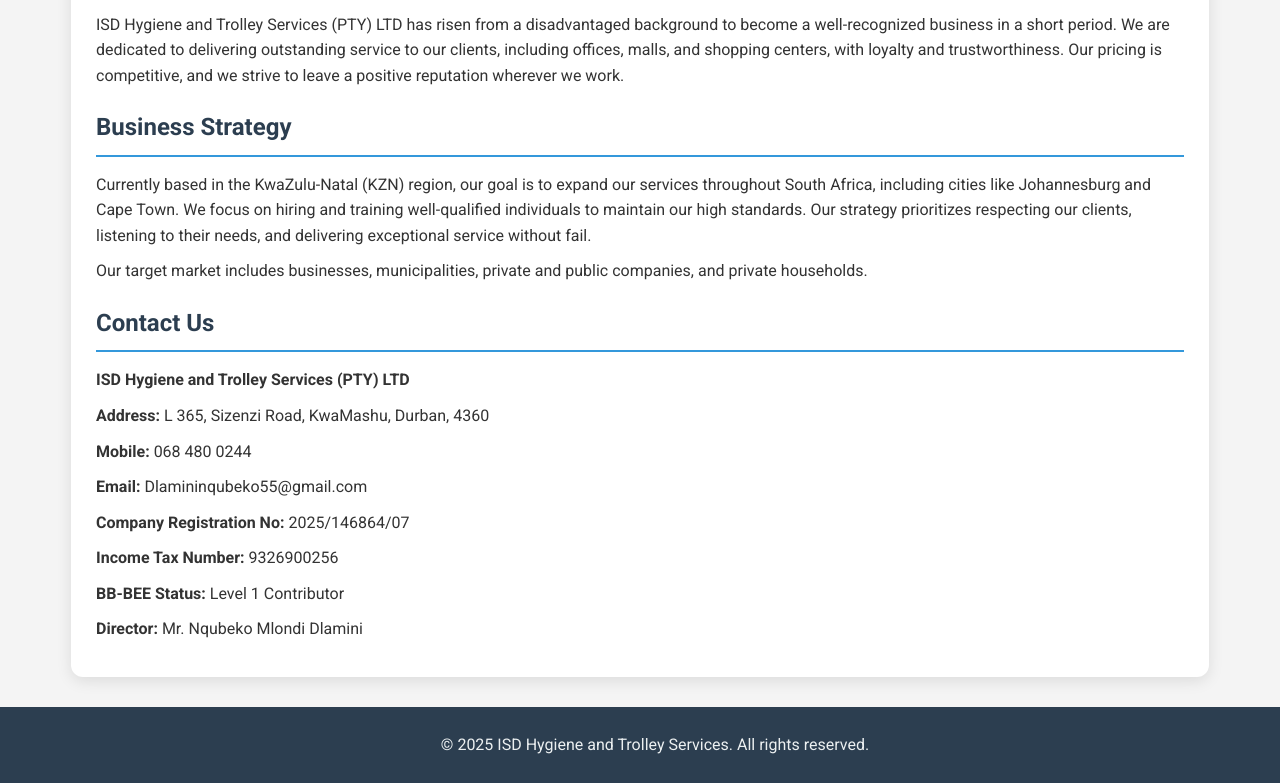
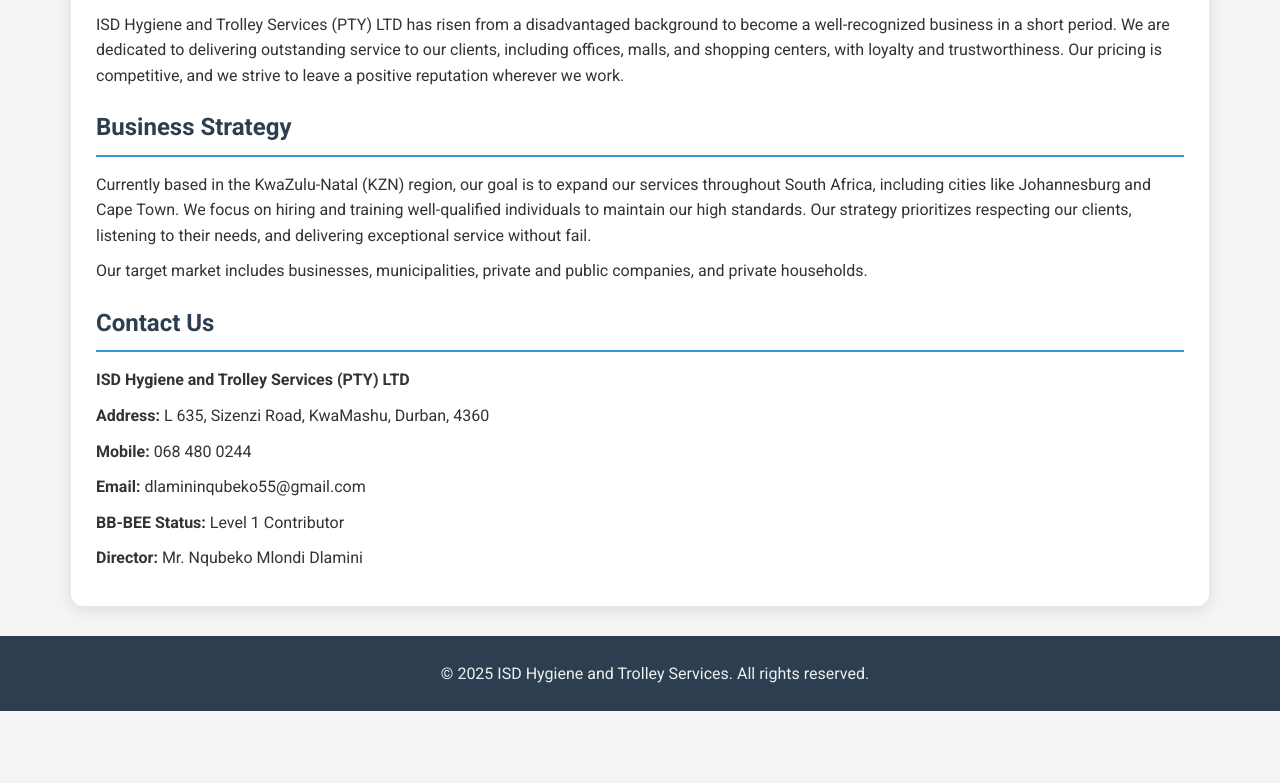
Before and after one commit to BaneleCele/Trolley-Services, a plain HTML site: page index.html in a window 1280 px wide. Shown: the part 1527-2310 px from the top of the page. After the commit the page ends 2238 px from the top, so only its background shows below. Drawn offline with Linux system fonts and the light colour scheme.

Commit message:
removed tax and reg number, corrected address and changed email address cases

```diff
--- a/index.html
+++ b/index.html
@@ -83,11 +83,9 @@
         <section id="contact">
             <h2>Contact Us</h2>
             <p><strong>ISD Hygiene and Trolley Services (PTY) LTD</strong></p>
-            <p><strong>Address:</strong> L 365, Sizenzi Road, KwaMashu, Durban, 4360</p>
+            <p><strong>Address:</strong> L 635, Sizenzi Road, KwaMashu, Durban, 4360</p>
             <p><strong>Mobile:</strong> 068 480 0244</p>
-            <p><strong>Email:</strong> Dlamininqubeko55@gmail.com</p>
-            <p><strong>Company Registration No:</strong> 2025/146864/07</p>
-            <p><strong>Income Tax Number:</strong> 9326900256</p>
+            <p><strong>Email:</strong> dlamininqubeko55@gmail.com</p>
             <p><strong>BB-BEE Status:</strong> Level 1 Contributor</p>
             <p><strong>Director:</strong> Mr. Nqubeko Mlondi Dlamini</p>
         </section>
```
